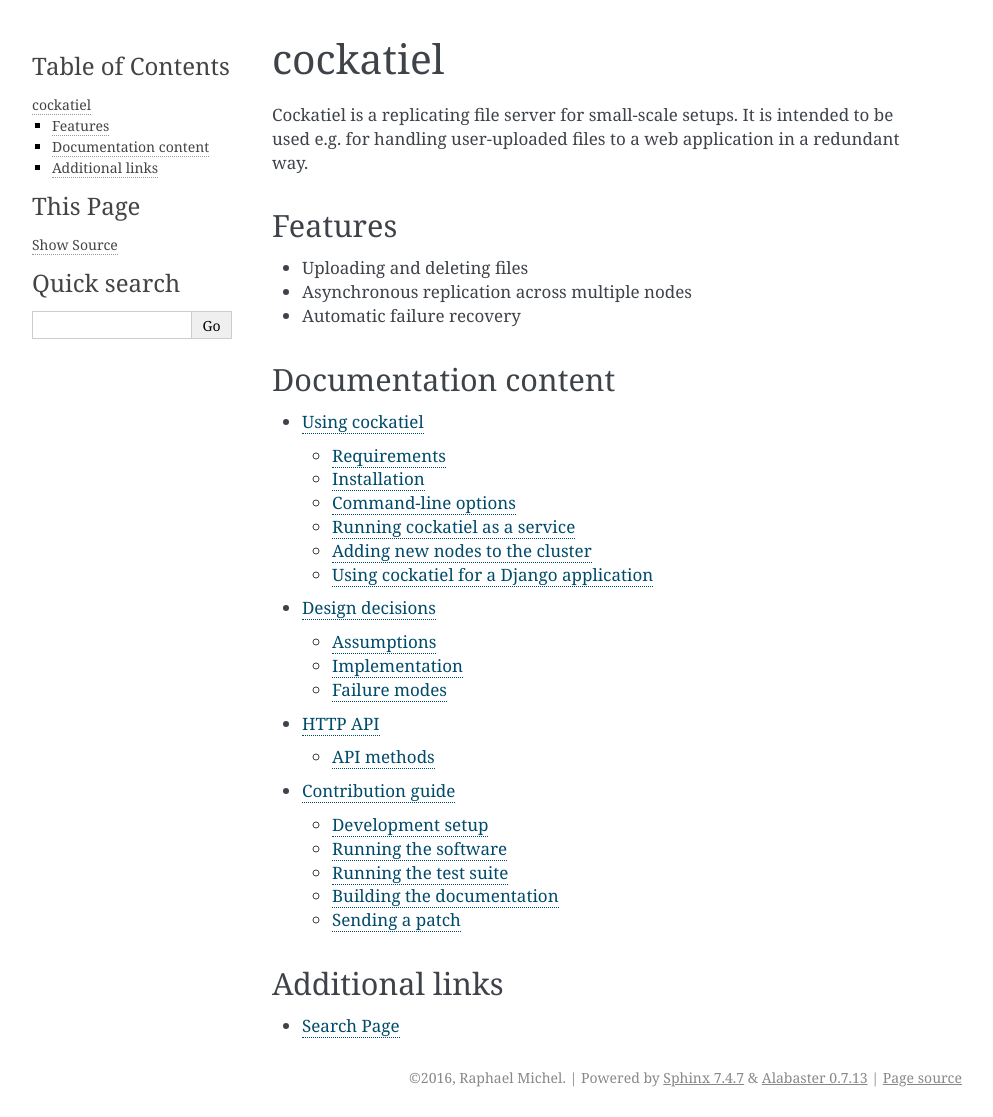
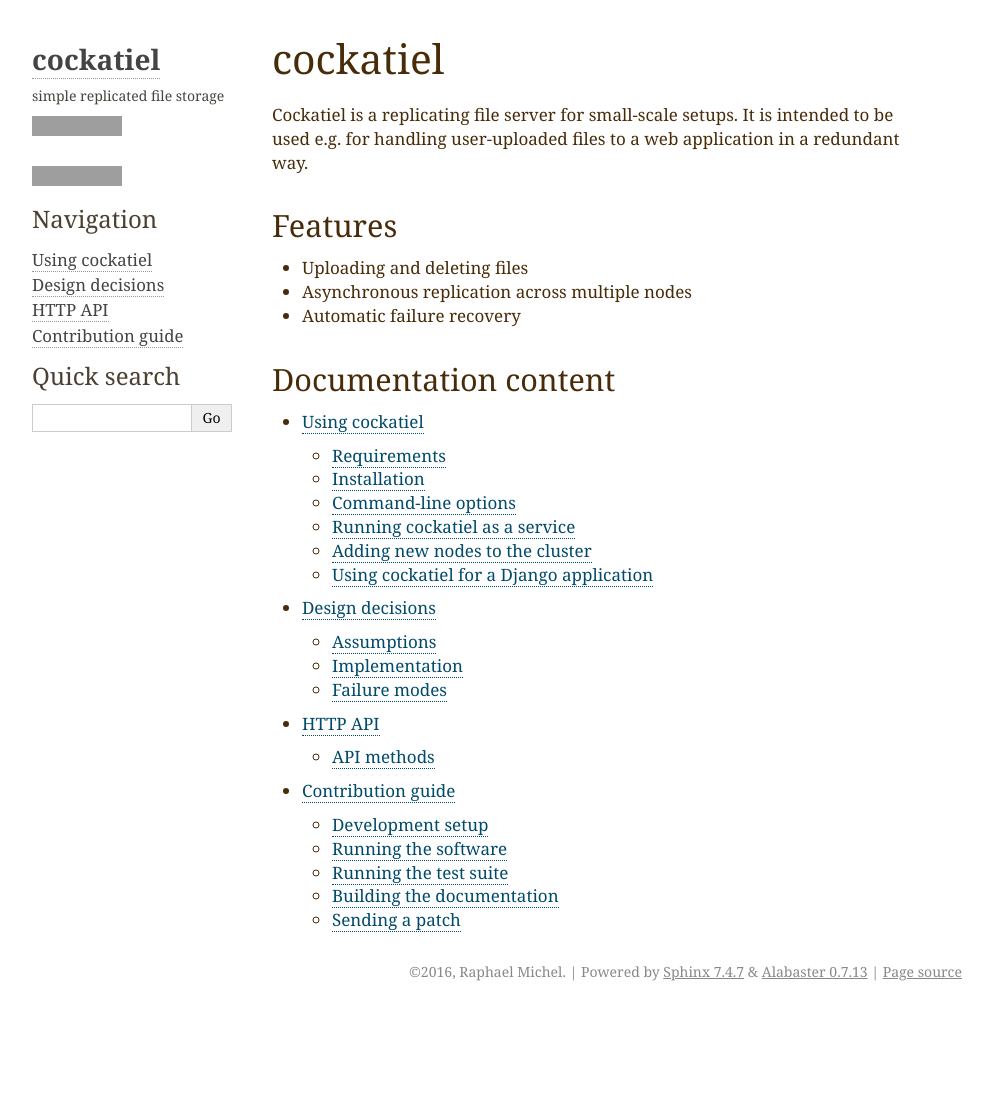
Before and after one commit to raphaelm/cockatiel, a Sphinx documentation site: the page built from docs/index.rst, in a window 1280 px wide. Shown: the whole page, without its empty margins (148-1141 px from the left). Built offline with Sphinx 7.4.7, drawn with Linux system fonts in a browser that asks for light colours; after the commit the page ends 1011 px from its top, so only the background shows below that; grey boxes are pictures that could not be loaded.

Commit message:
Configured documentation sidebar

```diff
--- a/docs/conf.py
+++ b/docs/conf.py
@@ -120,7 +120,20 @@
 # Theme options are theme-specific and customize the look and feel of a theme
 # further.  For a list of options available for each theme, see the
 # documentation.
-#html_theme_options = {}
+html_theme_options = {
+    'description': 'simple replicated file storage',
+    'github_user': 'raphaelm',
+    'github_repo': 'cockatiel',
+    'github_button': True,
+    'github_banner': False,
+    'travis_button': True,
+    'pre_bg': '#FFF6E5',
+    'note_bg': '#E5ECD1',
+    'note_border': '#BFCF8C',
+    'body_text': '#482C0A',
+    'sidebar_text': '#49443E',
+    'sidebar_header': '#4B4032',
+}
 
 # Add any paths that contain custom themes here, relative to this directory.
 #html_theme_path = []
@@ -161,7 +174,11 @@
 #html_use_smartypants = True
 
 # Custom sidebar templates, maps document names to template names.
-#html_sidebars = {}
+html_sidebars = {
+    '**': [
+        'about.html', 'navigation.html', 'searchbox.html',
+    ]
+}
 
 # Additional templates that should be rendered to pages, maps page names to
 # template names.
--- a/docs/index.rst
+++ b/docs/index.rst
@@ -27,10 +27,3 @@
    design
    api
    contributing
-
-
-
-Additional links
-----------------
-
-* :ref:`search`
```
